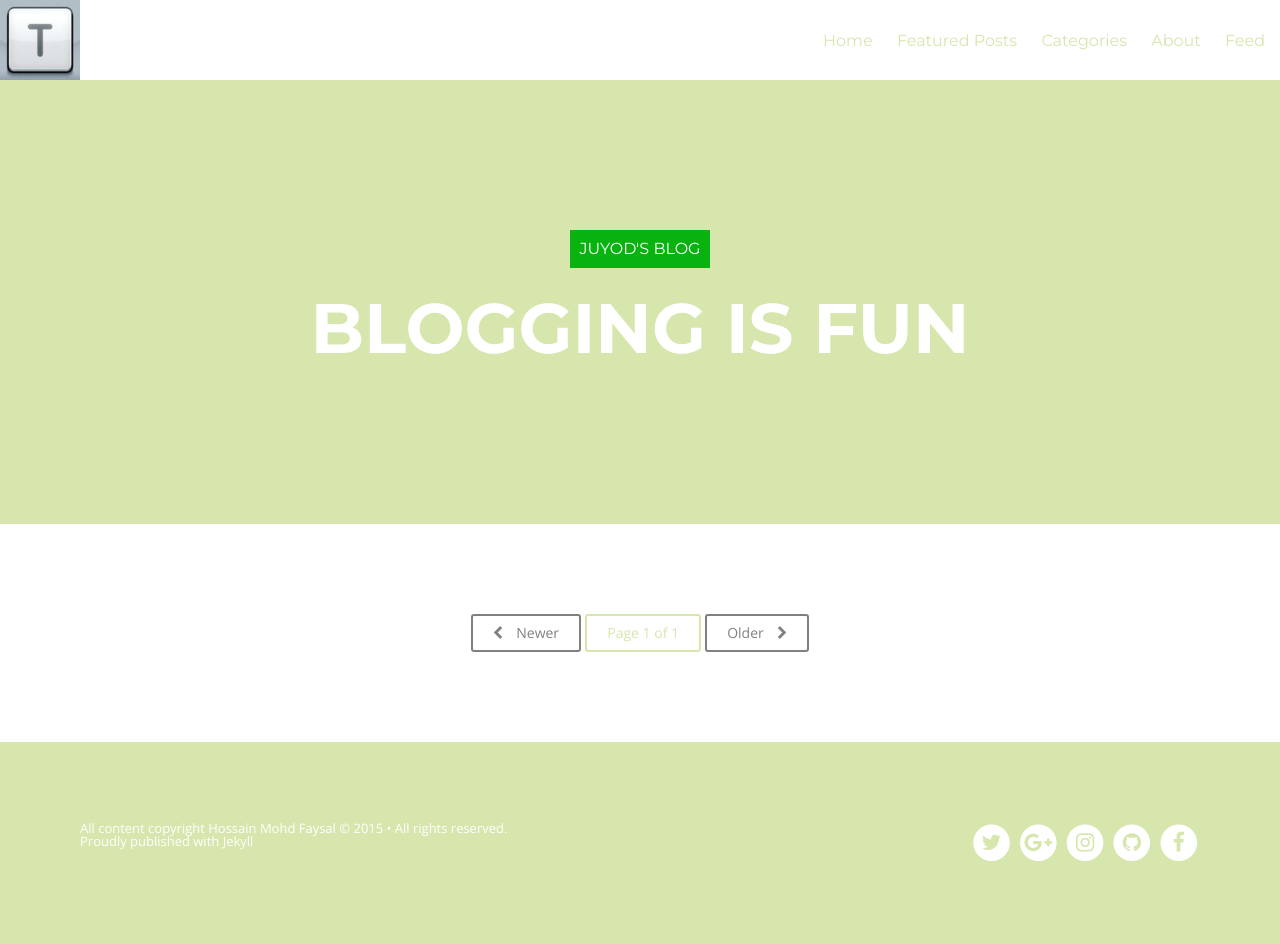
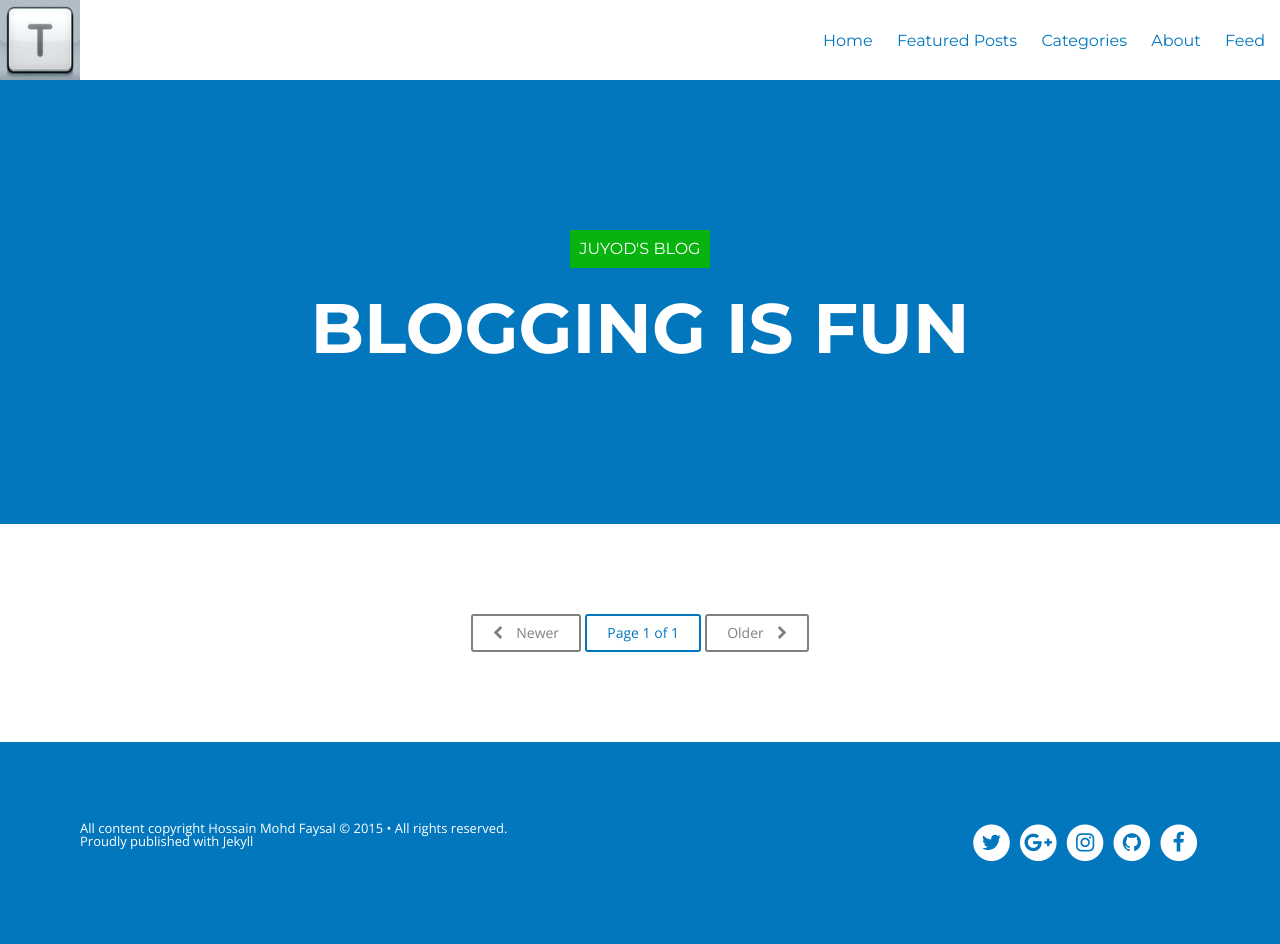
Before and after one commit to guocailee/guocailee.github.io, a Jekyll site: the page built from index.html, in a window 1280 px wide. Built offline with Jekyll 4.4.1, drawn with Linux system fonts in a browser that asks for light colours; nearby versions of some CDN libraries; the list of posts is cut into pages by our own code.

Commit message:
change color

```diff
--- a/assets/css/post.css
+++ b/assets/css/post.css
@@ -55,7 +55,7 @@ html, body, .notepad-post-container, .notepad-post-header {
     .post-template .notepad-post-header .notepad-post-menu-header {
       width: 100%;
       height: 5rem;
-      background-color: #D6E6AD;
+      background-color: #0277BD;
       color: white;
       position: absolute;
       top: 0;
@@ -94,11 +94,11 @@ html, body, .notepad-post-container, .notepad-post-header {
     -webkit-transform: translateX(-50%) translateY(-50%);
     transform: translateX(-50%) translateY(-50%); }
     .post-template .notepad-post-title a {
-      color: #D6E6AD; }
+      color: #0277BD; }
       .post-template .notepad-post-title a:hover {
         color: #09B30F; }
     .post-template .notepad-post-title h1 {
-      color: #D6E6AD;
+      color: #0277BD;
       font-weight: 800;
       font-size: 2.5rem;
       margin: 0 auto;
@@ -114,7 +114,7 @@ html, body, .notepad-post-container, .notepad-post-header {
         .post-template .notepad-post-title h1 {
           font-size: 5.3125rem; } }
     .post-template .notepad-post-title.background--light h1 {
-      color: #D6E6AD; }
+      color: #0277BD; }
     .post-template .notepad-post-title.background--dark h1 {
       color: white; }
   .post-template button.trigger {
@@ -133,7 +133,7 @@ html, body, .notepad-post-container, .notepad-post-header {
     font-size: 2em;
     cursor: pointer; }
     .post-template button.trigger.background--light::before, .post-template button.trigger.background--light span::before {
-      color: #D6E6AD; }
+      color: #0277BD; }
     .post-template button.trigger.background--dark::before, .post-template button.trigger.background--dark span::before {
       color: white; }
   .post-template .notepad-post-container:not(.notrans) button.trigger {
@@ -150,7 +150,7 @@ html, body, .notepad-post-container, .notepad-post-header {
     left: -200%;
     padding: 0.8em;
     width: 500%;
-    color: #D6E6AD;
+    color: #0277BD;
     content: attr(data-info);
     font-size: 1.125rem;
     text-transform: uppercase;
@@ -169,7 +169,7 @@ html, body, .notepad-post-container, .notepad-post-header {
     left: 0;
     width: 100%;
     height: 100%;
-    color: #D6E6AD;
+    color: #0277BD;
     content: "\f078";
     text-transform: none;
     font-weight: normal;
@@ -283,11 +283,11 @@ html, body, .notepad-post-container, .notepad-post-header {
     transform: translateX(-50%) translateY(-50%) scale(1); }
   .post-template .intro-effect-sliced .notepad-post-header p {
     opacity: 0;
-    color: #D6E6AD; }
+    color: #0277BD; }
   .post-template .intro-effect-sliced.modify .notepad-post-header p {
     opacity: 1; }
   .post-template .intro-effect-sliced.modify .notepad-post-header h1 {
-    color: #D6E6AD; }
+    color: #0277BD; }
   .post-template .intro-effect-sliced .notepad-post-content > div {
     -webkit-transform: translateY(200px);
     transform: translateY(200px);
@@ -374,7 +374,7 @@ html, body, .notepad-post-container, .notepad-post-header {
 .notepad-post-menu-header-simple {
   width: 100%;
   height: 5rem;
-  background-color: #D6E6AD;
+  background-color: #0277BD;
   color: white;
   position: relative;
   z-index: 9999; }
@@ -392,13 +392,13 @@ html, body, .notepad-post-container, .notepad-post-header {
   width: 100%; }
   .notepad-page-title a,
   .notepad-post-title-simple a {
-    color: #D6E6AD; }
+    color: #0277BD; }
     .notepad-page-title a:hover,
     .notepad-post-title-simple a:hover {
       color: #09B30F; }
   .notepad-page-title h1,
   .notepad-post-title-simple h1 {
-    color: #D6E6AD;
+    color: #0277BD;
     font-weight: 800;
     font-size: 3.125rem;
     padding: 0;
@@ -625,7 +625,7 @@ iframe {
     padding: 4px 6px;
     margin: 2px;
     text-decoration: none;
-    border: 0.0625rem solid #D6E6AD;
+    border: 0.0625rem solid #0277BD;
     -webkit-border-radius: 4px;
     -moz-border-radius: 4px;
     border-radius: 4px;
@@ -634,5 +634,5 @@ iframe {
 .tag-box a span {
     font-size: 10px;
     vertical-align: super;
-    color: #D6E6AD;
+    color: #0277BD;
 }
--- a/assets/css/style.css
+++ b/assets/css/style.css
@@ -49,13 +49,13 @@ main, .notepad-share-icons, .notepad-disqus {
   .notepad-blog-menu .notepad-mobile-menu a {
     display: inline-block;
     outline: none;
-    color: #D6E6AD;
+    color: #0277BD;
     padding-top: 1.25rem;
     padding-bottom: 1.25rem; }
     .notepad-blog-menu .notepad-mobile-menu a:hover {
-      color: #D6E6AD; }
+      color: #0277BD; }
   .notepad-blog-menu ul {
-    background: #D6E6AD;
+    background: #0277BD;
     position: absolute;
     width: 100%;
     -webkit-transform: translate3d(0, -110%, 0);
@@ -125,7 +125,7 @@ main, .notepad-share-icons, .notepad-disqus {
           text-align: left;
           padding: 0; }
           .notepad-blog-menu ul li a {
-            color: #D6E6AD;
+            color: #0277BD;
             display: inline-block;
             border-bottom: 0.1875rem solid transparent;
             width: auto;
@@ -150,17 +150,17 @@ main, .notepad-share-icons, .notepad-disqus {
     font-family: "Montserrat", sans-serif;
     font-size: 1.625rem;
     font-weight: 700;
-    color: #D6E6AD;
+    color: #0277BD;
     text-transform: uppercase;
     letter-spacing: -0.0625rem; }
     .notepad-site-head .notepad-site-head-menu .title a {
-      color: #D6E6AD; }
+      color: #0277BD; }
       .notepad-site-head .notepad-site-head-menu .title a:hover {
-        color: #D6E6AD; }
+        color: #0277BD; }
 .notepad-site-head .notepad-site-head-content {
   width: 100%;
   text-align: center;
-  background-color: #D6E6AD;
+  background-color: #0277BD;
   background-size: cover; }
   .notepad-site-head .notepad-site-head-content.with-bg-cover {
     background-color: rgba(0, 0, 0, 0.7); }
@@ -241,12 +241,12 @@ main, .notepad-share-icons, .notepad-disqus {
     .notepad-content .notepad-index-post .notepad-post-meta .month-year {
       display: block;
       font-size: 1rem;
-      color: #D6E6AD;
+      color: #0277BD;
       font-size: 0.875rem;
       font-family: "Montserrat", sans-serif;
       text-transform: uppercase; }
   .notepad-content .notepad-index-post .notepad-post-header .notepad-post-title {
-    color: #D6E6AD;
+    color: #0277BD;
     font-weight: 700;
     text-transform: uppercase;
     text-align: center;
@@ -255,14 +255,14 @@ main, .notepad-share-icons, .notepad-disqus {
     padding: 0;
     line-height: 1.1; }
     .notepad-content .notepad-index-post .notepad-post-header .notepad-post-title a {
-      color: #D6E6AD; }
+      color: #0277BD; }
   @media only screen and (min-width: 40.063em) {
     .notepad-content .notepad-index-post .notepad-post-header .notepad-post-title {
       text-align: left;
       font-size: 2.125rem;
       margin-bottom: 0.9375rem; } }
   .notepad-content .notepad-index-post .notepad-post-excerpt {
-    color: #D6E6AD;
+    color: #0277BD;
     font-size: 1.25rem;
     margin-top: 0.625rem;
     text-align: center; }
@@ -275,7 +275,7 @@ main, .notepad-share-icons, .notepad-disqus {
   .notepad-content .notepad-index-post .notepad-index-post-tags {
     font-size: 0.8125rem;
     float: none;
-    color: #D6E6AD;
+    color: #0277BD;
     text-align: center;
     padding-top: 1.25rem;
     padding-bottom: 0.625rem; }
@@ -283,8 +283,8 @@ main, .notepad-share-icons, .notepad-disqus {
       display: inline-block;
       padding: 0.3125rem 0.9375rem;
       margin-right: 0.1875rem;
-      color: #D6E6AD;
-      border: 0.0625rem solid #D6E6AD;
+      color: #0277BD;
+      border: 0.0625rem solid #0277BD;
       border-radius: 0.125rem;
       margin-bottom: 0.3125rem; }
       .notepad-content .notepad-index-post .notepad-index-post-tags a:hover {
@@ -305,7 +305,7 @@ main, .notepad-share-icons, .notepad-disqus {
     margin-top: 1.5625rem;
     font-size: 0.8125rem;
     color: white;
-    background-color: #D6E6AD;
+    background-color: #0277BD;
     font-weight: 600;
     padding: 0.625rem 2.5rem;
     text-transform: uppercase;
@@ -333,8 +333,8 @@ nav.pagination {
     display: inline-block;
     padding: 0.625rem 1.25rem;
     border-radius: 0.1875rem;
-    color: #D6E6AD;
-    border: 0.125rem solid #D6E6AD; }
+    color: #0277BD;
+    border: 0.125rem solid #0277BD; }
   nav.pagination .newer-posts:hover,
   nav.pagination .older-posts:hover {
     border: 0.125rem solid #09B30F;
@@ -352,7 +352,7 @@ nav.pagination {
     margin-left: 0.625rem; }
 
 .notepad-site-footer {
-  background: #D6E6AD; }
+  background: #0277BD; }
   .notepad-site-footer.with-bg-cover {
     background-color: rgba(0, 0, 0, 0.7); }
   .notepad-site-footer .social-icons,
@@ -374,7 +374,7 @@ nav.pagination {
     float: none;
     padding-bottom: 3.75rem; }
     .notepad-site-footer .social-icons a {
-      color: #D6E6AD; }
+      color: #0277BD; }
   @media only screen and (min-width: 70em) {
     .notepad-site-footer .social-icons,
     .notepad-site-footer .copyright {
@@ -429,7 +429,7 @@ nav.pagination {
   .notepad-tags-container .notepad-tags-header {
     font-family: "Montserrat", sans-serif;
     font-size: 1.125rem;
-    color: #D6E6AD;
+    color: #0277BD;
     text-transform: uppercase;
     margin: 0;
     padding: 0;
@@ -937,7 +937,7 @@ button::-moz-focus-inner {
     width: 100%;
     height: 100%;
     box-shadow: 0 0 8px rgba(0, 0, 0, 0.6);
-    background: #D6E6AD; }
+    background: #0277BD; }
 
 /* Main image in popup */
 img.mfp-img {
```
